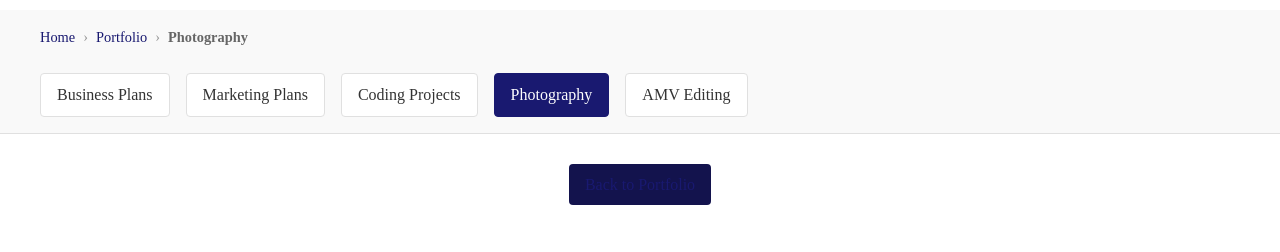
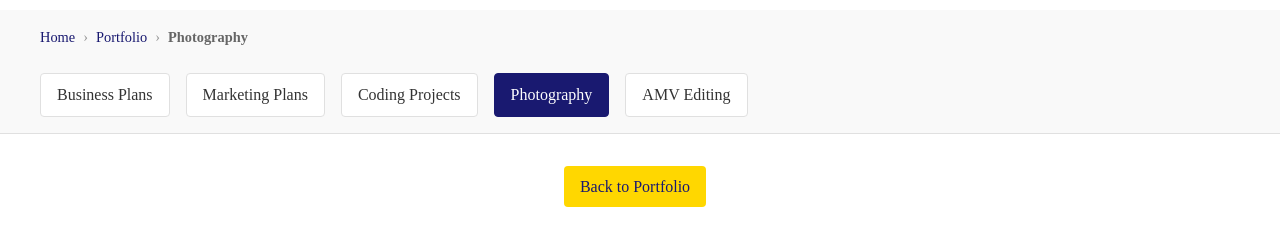
Before and after one commit to Shain-Wai-Yan/personal-web, a plain HTML site: page photography.html in a window 1280 px wide. In both pictures the pointer is over the link "Back to Portfolio". Shown: the part 70-322 px from the top of the page. Drawn offline with Linux system fonts and the light colour scheme; no server answers.

Commit message:
back to portfolio hover effect colour change

```diff
--- a/photography.css
+++ b/photography.css
@@ -40,10 +40,10 @@
   transition: all 0.3s ease;
   margin-bottom: 1rem;
 }
-
 .back-to-portfolio:hover {
-    background-color: #13134d;
-    transform: translateY(-2px);
+  background-color: #ffd700;
+  color: #191970;
+  transform: translateX(-5px);
 }
 
 /* Masonry Grid Layout - FIXED for proper image display */
```
Lines whose indentation alone changed are shown as unchanged.
